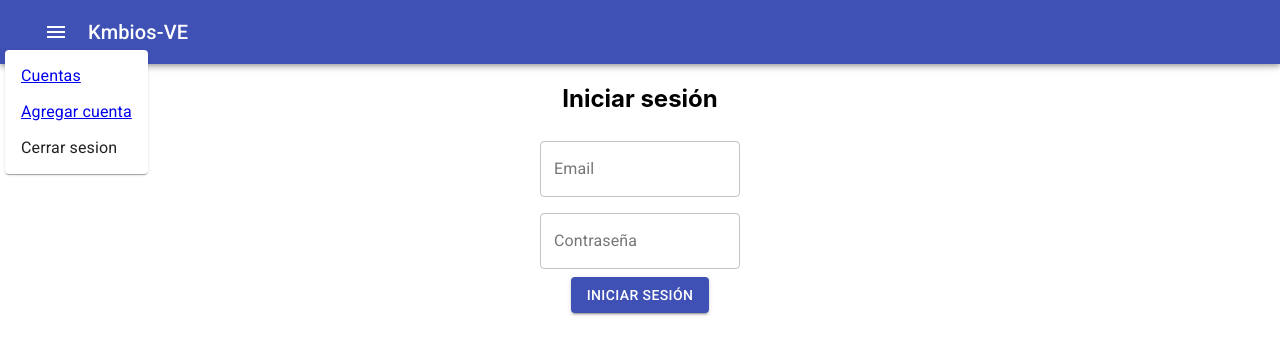
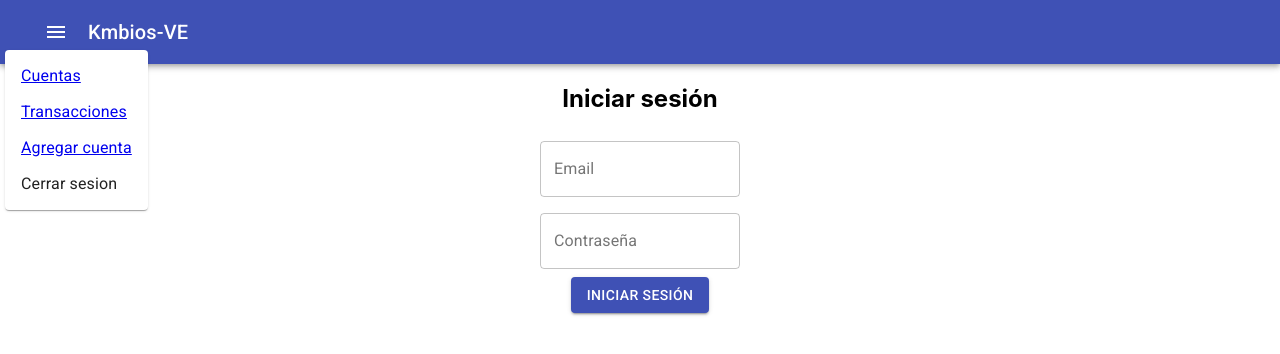
Before and after one commit to bian2510/front-kmbios_ve, a React (Create React App) app: page /sign_in in a window 1280 px wide. Both pictures are taken after a click on the button "open drawer". Shown: the top 354 px of the page. Built offline with nearby package versions, Linux system fonts and the light colour scheme; no server answers.

Commit message:
push when session is closed

```diff
--- a/src/Components/Form/TransactionCreateForm.jsx
+++ b/src/Components/Form/TransactionCreateForm.jsx
@@ -69,7 +69,7 @@ const BeneficiaryEditForm = props => {
         onSubmit={(values, { setSubmitting }) => {
           createTransaction(values, beneficiary.id, setSession)
           setSubmitting(false);
-          //history.push("/");
+          history.push("/");
         }}
       >
         {({
--- a/src/Components/Header/Menu.jsx
+++ b/src/Components/Header/Menu.jsx
@@ -22,7 +22,7 @@ const useStyles = makeStyles(theme => ({
 }));
 
 export default function MenuListComposition(props) {
-  const { user, setUser } = props
+  const { setSession } = props
   const classes = useStyles();
   const [open, setOpen] = React.useState(false);
   const anchorRef = React.useRef(null);
@@ -42,8 +42,7 @@ export default function MenuListComposition(props) {
 
   const logOut = event => {
     handleClose(event);
-    signOut(setUser);
-    history.push("/sign_in");
+    signOut(setSession);
   }
 
   function handleListKeyDown(event) {
@@ -87,12 +86,15 @@ export default function MenuListComposition(props) {
               <Paper>
                 <ClickAwayListener onClickAway={handleClose}>
                   <MenuList autoFocusItem={open} id="menu-list-grow" onKeyDown={handleListKeyDown}>
-                    <MenuItem onClick={handleClose}>
-                      <Link to="/">Cuentas</Link>
-                    </MenuItem>
-                    <MenuItem id="2" onClick={handleClose}>
-                      <Link to="/crear_beneficiario">Agregar cuenta</Link>
-                    </MenuItem>
+                    <Link to="/">
+                    <MenuItem onClick={handleClose}>Cuentas</MenuItem>
+                    </Link>
+                    <Link to="/transacciones">
+                      <MenuItem onClick={handleClose}>Transacciones</MenuItem>
+                    </Link>
+                    <Link to="/crear_beneficiario">
+                      <MenuItem onClick={handleClose}>Agregar cuenta</MenuItem>
+                    </Link>
                     <MenuItem onClick={logOut}>
                       Cerrar sesion
                     </MenuItem>
```
